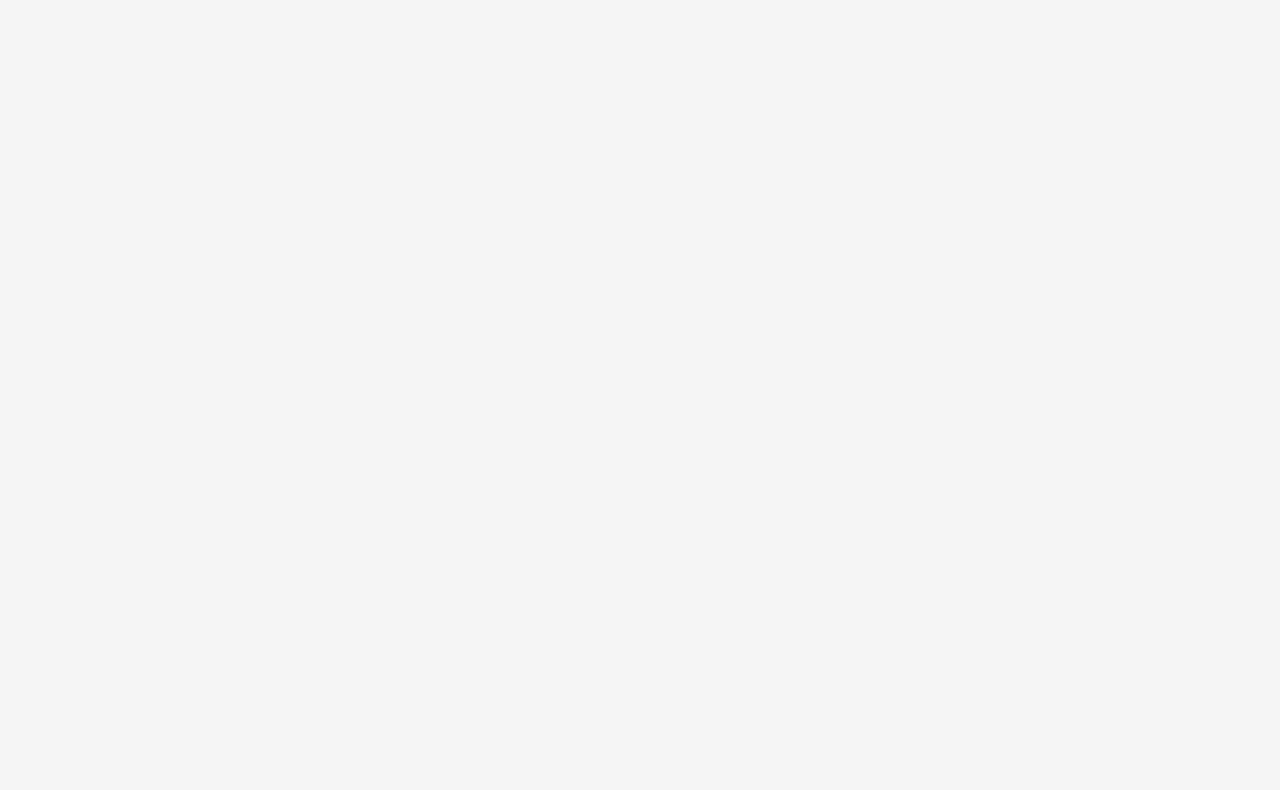
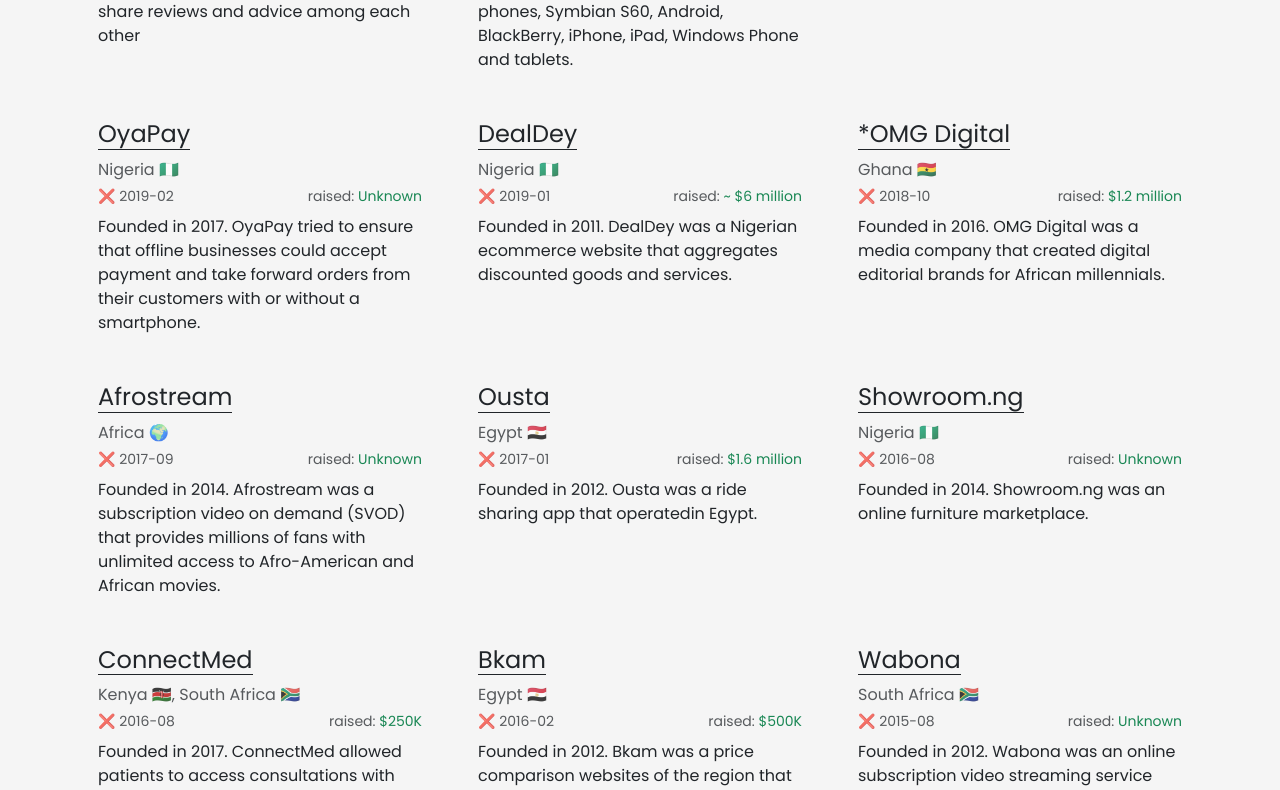
Before and after one commit to slightlynerd/startupgraveyard.africa, a Vue app: page / in a window 1280 px wide. Shown: the part 1990-2780 px from the top of the page. Before the commit the page ends 1799 px from the top, so only its background shows below. Built offline with nearby package versions, Linux system fonts and the light colour scheme.

Commit message:
feat: update startup list

```diff
--- a/src/assets/data/startups.ts
+++ b/src/assets/data/startups.ts
@@ -209,5 +209,142 @@
     location: 'Nigeria 🇳🇬, Ghana 🇬🇭',
     founded: '2022',
     raised: '$21 million'
+  },
+  {
+    name: 'Snapt',
+    shutdownDate: '2022-10',
+    category: Category.Other,
+    description:
+      'Snapt was a provider of software-based load balancers and application delivery controllers',
+    newsSource:
+      'https://disrupt-africa.com/2022/10/14/sa-software-startup-snapt-closes-its-doors/',
+    location: 'South Africa 🇿🇦',
+    founded: '2012',
+    raised: '$7.65 million'
+  },
+  {
+    name: 'Wabona',
+    shutdownDate: '2015-08',
+    category: Category.Entertainment,
+    description:
+      'Wabona was an online subscription video streaming service showcasing African film and television shows',
+    newsSource: 'https://disrupt-africa.com/2015/08/05/wabona-shuts-down/',
+    location: 'South Africa 🇿🇦',
+    founded: '2012',
+    raised: 'Unknown'
+  },
+  {
+    name: 'OyaPay',
+    shutdownDate: '2019-02',
+    category: Category.Fintech,
+    description:
+      'OyaPay tried to ensure that offline businesses could accept payment and take forward orders from their customers with or without a smartphone.',
+    newsSource: 'https://techpoint.africa/2019/02/19/oyapay-has-shutdown/',
+    location: 'Nigeria 🇳🇬',
+    founded: '2017',
+    raised: 'Unknown'
+  },
+  {
+    name: 'Mxit',
+    shutdownDate: '2021-10',
+    category: Category.Other,
+    description:
+      'Mxit was a free instant messaging application developed by Mxit (Pty) Ltd. in South Africa that ran on over 8,000 devices, including feature phones, Symbian S60, Android, BlackBerry, iPhone, iPad, Windows Phone and tablets.',
+    newsSource:
+      'https://www.itnewsafrica.com/2021/10/what-happened-to-mxit-sas-own-super-popular-chat-app/',
+    location: 'South Africa 🇿🇦',
+    founded: '2005',
+    raised: 'Unknown'
+  },
+  {
+    name: 'DealDey',
+    shutdownDate: '2019-01',
+    category: Category.Ecommerce,
+    description:
+      'DealDey was a Nigerian ecommerce website that aggregates discounted goods and services.',
+    newsSource:
+      'https://www.itnewsafrica.com/2019/01/nigerian-e-commerce-platform-dealdey-shuts-down/',
+    location: 'Nigeria 🇳🇬',
+    founded: '2011',
+    raised: '~ $6 million'
+  },
+  {
+    name: '*OMG Digital',
+    shutdownDate: '2018-10',
+    category: Category.Media,
+    description:
+      'OMG Digital was a media company that created digital editorial brands for African millennials.',
+    newsSource:
+      'https://techlabari.com/in-memorium-revisiting-five-ghanaian-startups-who-shut-down/',
+    location: 'Ghana 🇬🇭',
+    founded: '2016',
+    raised: '$1.2 million'
+  },
+  {
+    name: 'Showroom.ng',
+    shutdownDate: '2016-08',
+    category: Category.Ecommerce,
+    description: 'Showroom.ng was an online furniture marketplace.',
+    newsSource:
+      'https://disrupt-africa.com/2016/08/25/nigerian-furniture-marketplace-showroom-ng-to-close/',
+    location: 'Nigeria 🇳🇬',
+    founded: '2014',
+    raised: 'Unknown'
+  },
+  {
+    name: 'ConnectMed',
+    shutdownDate: '2016-08',
+    category: Category.Health,
+    description:
+      'ConnectMed allowed patients to access consultations with medical professionals via video link.',
+    newsSource:
+      'https://disrupt-africa.com/2019/04/05/kenyan-e-health-startup-connectmed-acquired-by-merck/',
+    location: 'Kenya 🇰🇪, South Africa 🇿🇦',
+    founded: '2017',
+    raised: '$250K'
+  },
+  {
+    name: 'Redbird',
+    shutdownDate: '2023-02',
+    category: Category.Health,
+    description:
+      'Redbird was a health startup that partnered with pharmacies and licensed chemical shops to bring proven rapid test technology for chronic and acute conditions.',
+    newsSource:
+      'https://www.linkedin.com/feed/update/urn:li:activity:7036373198296240128/',
+    location: 'Ghana 🇬🇭',
+    founded: '2018',
+    raised: '$2.5 million'
+  },
+  {
+    name: 'Afrostream',
+    shutdownDate: '2017-09',
+    category: Category.Entertainment,
+    description:
+      'Afrostream was a subscription video on demand (SVOD) that provides millions of fans with unlimited access to Afro-American and African movies.',
+    newsSource: 'https://techpoint.africa/2017/09/22/afrostream-shut-down/',
+    location: 'Africa 🌍',
+    founded: '2014',
+    raised: 'Unknown'
+  },
+  {
+    name: 'Bkam',
+    shutdownDate: '2016-02',
+    category: Category.Entertainment,
+    description:
+      'Bkam was a price comparison websites of the region that helped users find the best deals on products.',
+    newsSource: 'https://www.menabytes.com/failed-startups-bkam/',
+    location: 'Egypt 🇪🇬',
+    founded: '2012',
+    raised: '$500K'
+  },
+  {
+    name: 'Ousta',
+    shutdownDate: '2017-01',
+    category: Category.Transportation,
+    description: 'Ousta was a ride sharing app that operatedin Egypt.',
+    newsSource: 'https://www.menabytes.com/failed-startups-bkam/',
+    location: 'Egypt 🇪🇬',
+    founded: '2012',
+    raised: '$1.6 million'
   }
 ];
```
